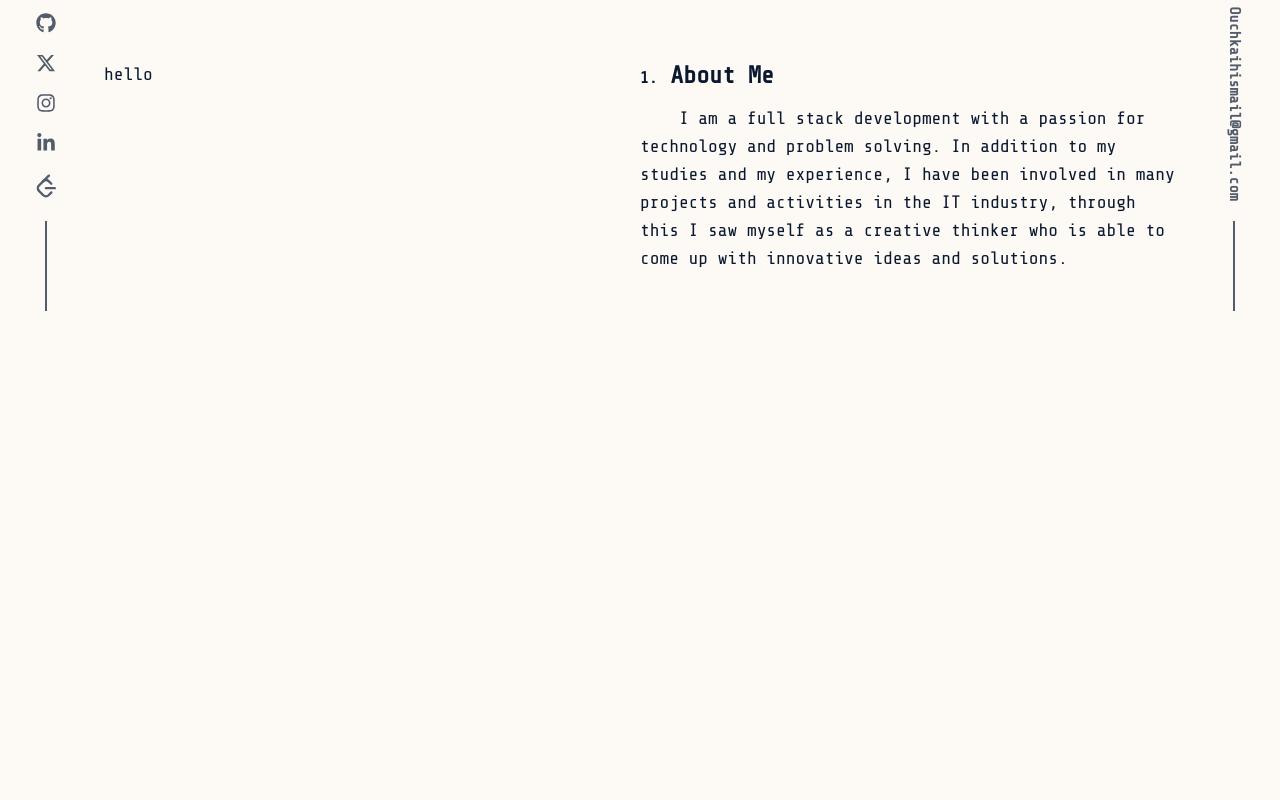
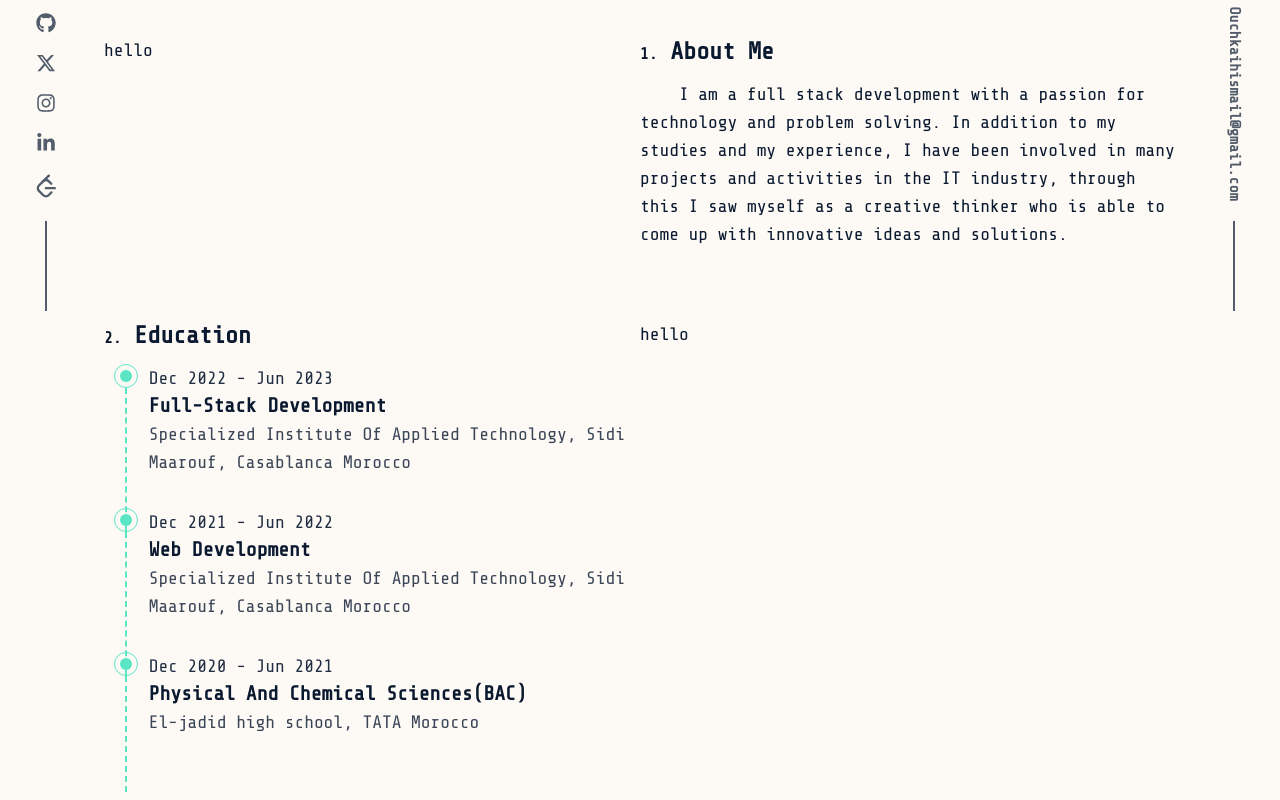
Before and after one commit to ouchkaih/port4u, a React (Create React App) app: page / in a window 1280 px wide. Shown: the part 489-1289 px from the top of the page. Before the commit the page ends 896 px from the top, so only its background shows below. Built offline with nearby package versions, Linux system fonts and the light colour scheme.

Commit message:
Added education section

```diff
--- a/src/components/Home.jsx
+++ b/src/components/Home.jsx
@@ -2,6 +2,7 @@ import React from 'react'
 import HeroSection from './heroSection/HeroSection'
 import SocialMedia from './socialMedia/SocialMedia'
 import About from './about/About'
+import Education from './education/Education'
 
 export default function Home() {
   return (
@@ -10,9 +11,10 @@ export default function Home() {
             justify-between lg:max-w-7xl md:items-center md:px-1
             '>
             <div className="md:px-24">
-                <div className="">
+                <div className="space-y-10">
                     <HeroSection/>
                     <About/>
+                    <Education/>
                 </div>
             </div>
         </div>
--- /dev/null
+++ b/src/components/education/Education.jsx
@@ -0,0 +1,48 @@
+import React from 'react'
+import List from './List'
+
+function Education() {
+  let diplomas = [
+    {
+        period: 'Dec 2022 - Jun 2023',
+        field: 'Full-Stack Development',
+        school: 'Specialized Institute Of Applied Technology, Sidi Maarouf, Casablanca Morocco',
+        icon: ''
+    },
+    {
+        period: 'Dec 2021 - Jun 2022',
+        field: 'Web Development',
+        school: 'Specialized Institute Of Applied Technology, Sidi Maarouf, Casablanca Morocco',
+        icon: ''
+    },
+    {
+        period: 'Dec 2020 - Jun 2021',
+        field: 'Physical And Chemical Sciences(BAC)',
+        school: 'El-jadid high school, TATA Morocco',
+        icon: ''
+    },
+
+  ]
+
+  return (
+    <div>
+      <div className="grid grid-cols-2 px-1 py-8">
+        <div className="">
+          <h3 className="capitalize text-2xl text-[] mb-3 dark:text-[#CCD6F6] font-semibold"><span className="text-[#0A192F] font-bold dark:text-[#5AE5C6] text-base ">2.</span> Education</h3>
+          <span className=''>
+            {
+                diplomas.map((diplom)=>(
+                    <List diplom={diplom}/>
+                ))
+            }
+          </span>
+        </div>
+        <div className="">
+          hello
+        </div>
+      </div>
+    </div>
+  )
+}
+
+export default Education
--- /dev/null
+++ b/src/components/education/List.jsx
@@ -0,0 +1,20 @@
+import React from 'react'
+import ListItems from './ListItems'
+
+function List({diplom}) {
+  return (
+    <div className='grid grid-cols-12'>
+        <div className='col-span-1 justify-center text-center '>
+            <div className="w-6 h-6 flex justify-center items-center rounded-full border border-[#5AE5C6] mx-auto">
+                <div className="w-3 h-3 rounded-full bg-[#5AE5C6]"></div>
+            </div>
+            <div className="border-l-2 border-[#5AE5C6] border-dashed h-full w-0 min-h-[39px] mx-auto"></div>
+        </div>
+        <div className='col-span-11 pb-8'>
+            <ListItems diplom={diplom}/>
+        </div>
+    </div>
+  )
+}
+
+export default List
--- /dev/null
+++ b/src/components/education/ListItems.jsx
@@ -0,0 +1,22 @@
+import React from 'react'
+
+function ListItems({diplom}) {
+  return (
+    <div>
+        <div>
+          <span className='opacity-90'>{
+              diplom.period
+            }
+          </span>
+          <h3 className="text-xl font-bold">
+            { diplom.field}
+          </h3>
+          <h4 className="text-md opacity-80" >
+            { diplom.school}
+          </h4>
+        </div>
+    </div>
+  )
+}
+
+export default ListItems
--- a/src/components/heroSection/HeroSection.jsx
+++ b/src/components/heroSection/HeroSection.jsx
@@ -4,7 +4,7 @@ import { Link } from 'react-router-dom'
 
 function HeroSection() {
   return (
-    <div className="w-full flex items-center pb-16">
+    <div className="w-full flex items-center">
         <div className='
             justify-between lg:max-w-7xl md:items-center md:flex
             '>
--- a/src/components/socialMedia/SocialMedia.jsx
+++ b/src/components/socialMedia/SocialMedia.jsx
@@ -21,7 +21,7 @@ function SocialMedia() {
           </div>
         </div>
         <div className="fixed right-3 px-5 bottom-0  dark:text-[#8892b0] dark:hover:text-[#5AE5C6]">
-          <div className='[writing-mode:vertical-lr] mb-5 font-semibold text-[15px] hover:text-[#0A192F] hover:opacity-100 opacity-70 dark:opacity-100'>
+          <div className='[writing-mode:vertical-lr] mb-5 font-semibold text-[15px] hover:text-[#0A192F] dark:hover:text-[#5AE5C6] hover:opacity-100 opacity-70 dark:opacity-100'>
             <Link to="mailto:ouchkaihismail@gmail.com">
               Ouchkaihismail@gmail.com
             </Link>
```
